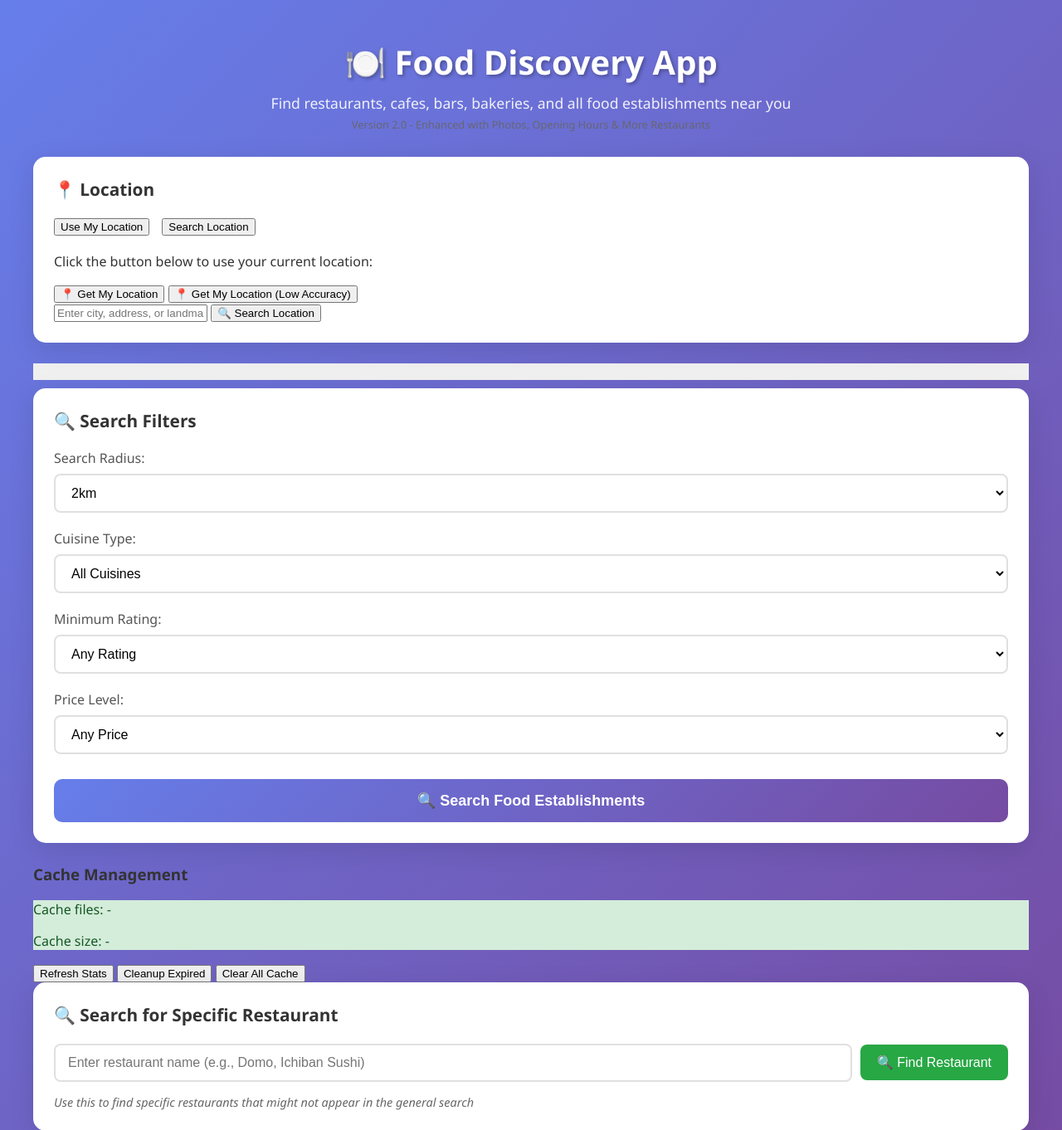
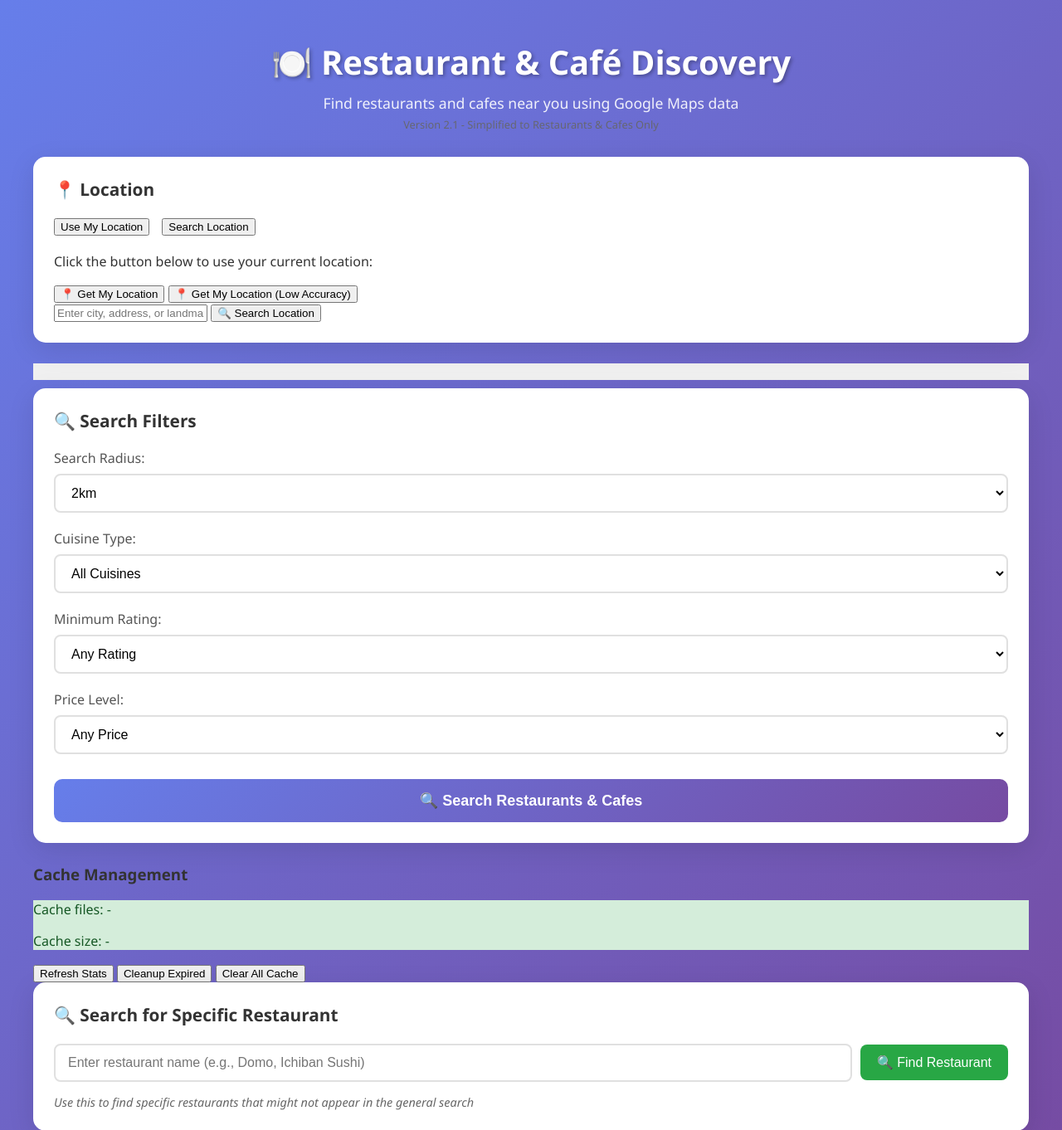
Before and after one commit to noahlimjj/restaurant-discovery, a Flask app: page / in a window 1280 px wide. Shown: the top 1362 px of the page at 83% size. Run offline with Flask 3, Linux system fonts and the light colour scheme.

Commit message:
Simplify to restaurants and cafes only, fix HTTP geolocation, version 2.1

```diff
--- a/app.py
+++ b/app.py
@@ -102,20 +102,10 @@ def search_google_places_sync(location, filters):
 
         results = []
 
-        # Strategy 1: Search for all food-related establishment types
+        # Strategy 1: Search for restaurants and cafes only (simplified)
         food_types = [
             'restaurant',
-            'cafe',
-            'bar',
-            'bakery',
-            'food',
-            'meal_takeaway',
-            'meal_delivery',
-            'liquor_store',
-            'convenience_store',
-            'grocery_or_supermarket',
-            'food_court',
-            'night_club'
+            'cafe'
         ]
 
         for food_type in food_types:
@@ -146,7 +136,7 @@ def search_google_places_sync(location, filters):
                 search_log.append(f"⚠️ {food_type} search returned: {data.get('status')}")
 
         # Strategy 2: Multiple radius searches to catch more places
-        radiuses = [radius, radius * 2, radius * 3]  # Search multiple radii
+        radiuses = [radius, radius * 2]  # Reduced to just 2 radii for speed
         for search_radius in radiuses:
             if search_radius > 50000:  # Google's max radius
                 continue
@@ -945,17 +935,17 @@ def search_manual_restaurants(location, filters):
 @app.route('/version')
 def version():
     return jsonify({
-        'version': '2.0',
+        'version': '2.1',
         'features': [
-            'Enhanced restaurant search with multiple strategies',
+            'Simplified restaurant and cafe search',
             'Photos from Google Places API',
             'Detailed opening hours with today highlighted',
             'Menu and website links',
             'Specific restaurant search',
             'Manual restaurant database',
-            'Popular chain searches'
+            'Location detection and search'
         ],
-        'status': 'Enhanced Food Discovery App is running!',
+        'status': 'Restaurant & Café Discovery App is running!',
         'api_key_configured': bool(os.getenv('GOOGLE_API_KEY'))
     })
 
@@ -966,4 +956,6 @@ if __name__ == "__main__":
     port = int(os.environ.get("PORT", 5001))
 
     print(f"Starting Flask app on port {port}...")
+    print(f"Access the app at: http://127.0.0.1:{port}")
+    print(f"Test API with: http://127.0.0.1:{port}/restaurants/sf")
     app.run(host="0.0.0.0", port=port, debug=False)
--- a/templates/index.html
+++ b/templates/index.html
@@ -9,9 +9,9 @@
 <body>
     <div class="container">
         <header>
-            <h1>🍽️ Food Discovery App</h1>
-            <p>Find restaurants, cafes, bars, bakeries, and all food establishments near you</p>
-            <p style="font-size: 0.8rem; color: #666; margin-top: 5px;">Version 2.0 - Enhanced with Photos, Opening Hours & More Restaurants</p>
+            <h1>🍽️ Restaurant & Café Discovery</h1>
+            <p>Find restaurants and cafes near you using Google Maps data</p>
+            <p style="font-size: 0.8rem; color: #666; margin-top: 5px;">Version 2.1 - Simplified to Restaurants & Cafes Only</p>
         </header>
 
         <!-- Location Selection -->
@@ -105,7 +105,7 @@
                 </select>
             </div>
 
-            <button onclick="searchFood()" class="search-btn">🔍 Search Food Establishments</button>
+            <button onclick="searchFood()" class="search-btn">🔍 Search Restaurants & Cafes</button>
         </div>
 
         <div id="results"></div>
@@ -149,7 +149,7 @@
     if (location.protocol === 'https:') {
         log('✅ HTTPS detected - geolocation should work');
     } else {
-        log('❌ HTTP detected - geolocation may not work');
+        log('⚠️ HTTP detected - geolocation may work in some browsers');
     }
 
     // Check if geolocation is available
```
